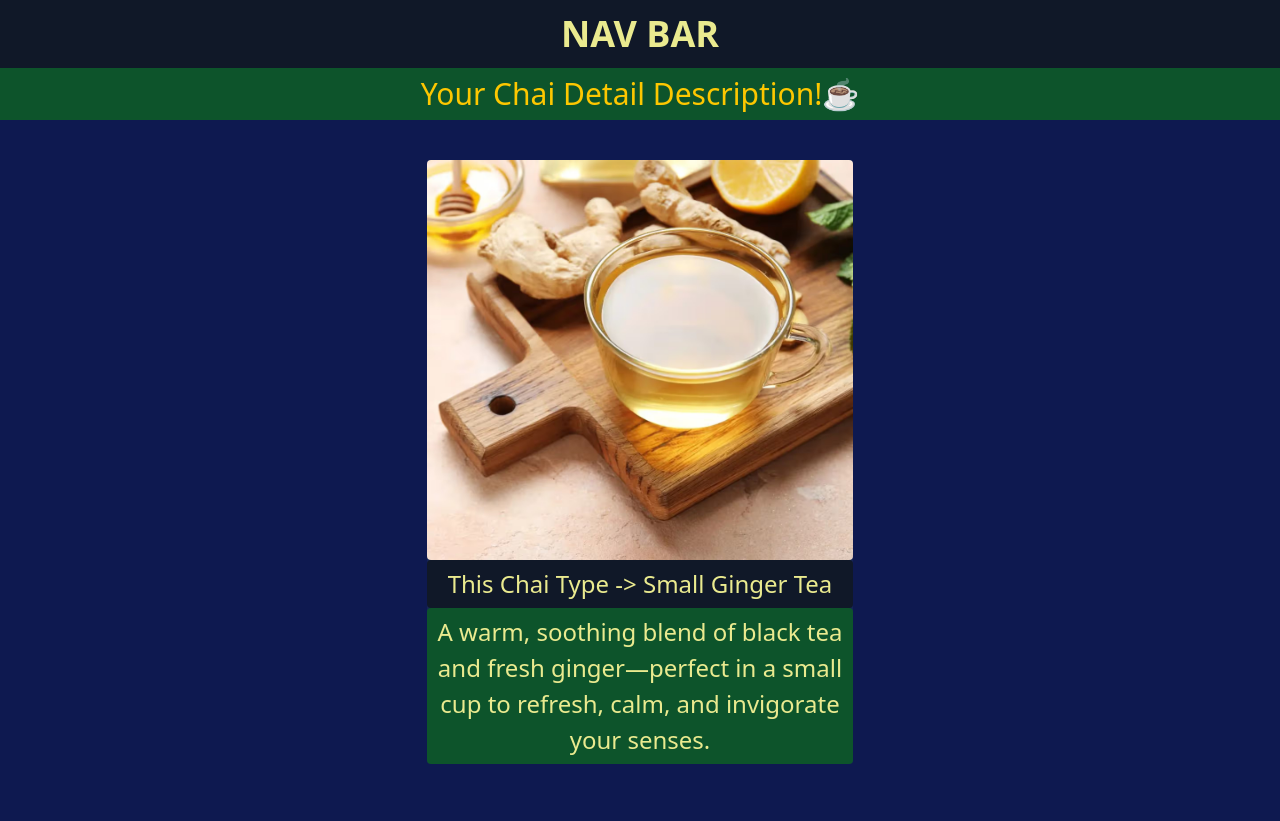
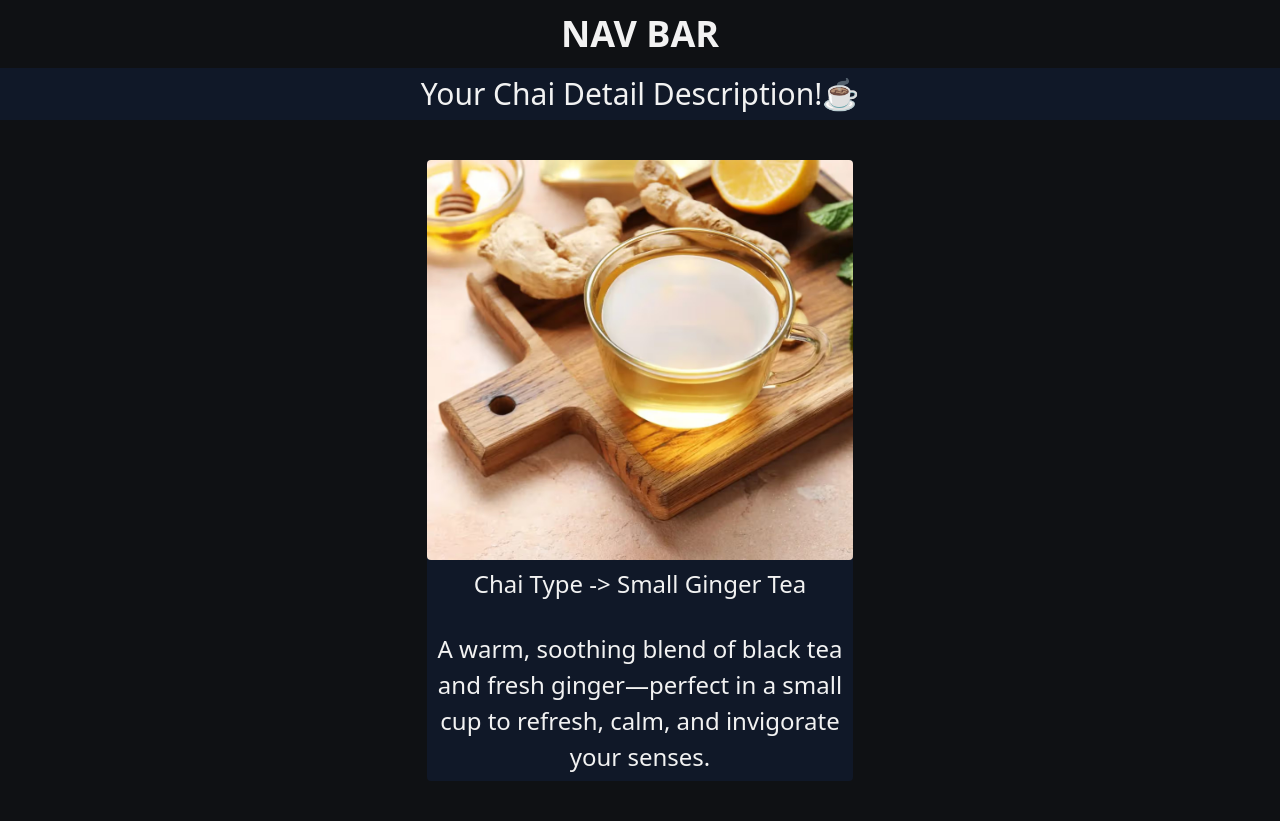
Before and after one commit to Abhishekkasni/Chai-Aur-Django-Project, a Django app: page /chai/1/ in a window 1280 px wide. Before the commit the page ends 764 px from the top, so only its background shows below. Run offline with Django 5.2, Linux system fonts and the light colour scheme; data comes from the database, SQL or seed files in the repository; style sheets or scripts are compiled from the project's sources; some libraries are stand-ins or nearby versions.

Commit message:
Updated the color theme of the web app

```diff
--- /dev/null
+++ b/chaiAurDjango/chai/forms.py
@@ -0,0 +1,4 @@
+from django import forms
+from .models import ChaiVariety
+
+class ChaiVarietyForm(forms.Form):
--- a/chaiAurDjango/chai/templates/chai/chai_detail.html
+++ b/chaiAurDjango/chai/templates/chai/chai_detail.html
@@ -1,15 +1,16 @@
 {% extends "layout.html" %}
 {% block title %}
-Home Page
+Chai Detail Page
 {% endblock %}
 {% block content %}
-<h1 class='bg-green-900 text-3xl text-yellow-400 p-2'>
+<h1 class='bg-gray-900 text-3xl p-2'>
     Your Chai Detail Description!☕
 </h1>
-<div class='bg-blue-950 w-1/3 h-[100%] mx-auto my-10 rounded'>
+<div class='bg-gray-900 w-1/3 h-[100%] mx-auto my-10 rounded'>
     <img src="{{chai.image.url}}" class='h-100 w-full rounded' alt="">
-    <h3 class='flex flex-col p-1.5 bg-gray-900 rounded'>This Chai Type -> {{chai.name}}</h3>
-    <h3 class='flex flex-col p-1.5 bg-green-900 rounded'>{{chai.description}}</h3>
+    <h3 class='flex flex-col p-1.5 rounded'>Chai Type -> {{chai.name}}</h3>
+    <hr class="w-[60%] mx-auto my-2 border-gray-900">
+    <h3 class='flex flex-col p-1.5 rounded'>{{chai.description}}</h3>
 
 </div>
 {% endblock %}
--- /dev/null
+++ b/chaiAurDjango/chai/templates/chai/chai_stores.html
@@ -0,0 +1,4 @@
+{% extends "layout.html" %}
+{% block content %}
+Forms Block
+{% endblock %}
--- a/chaiAurDjango/chai/urls.py
+++ b/chaiAurDjango/chai/urls.py
@@ -3,4 +3,5 @@ from . import views
 urlpatterns = [
     path('',views.all_chai,name='all_chai'),
     path('<int:chai_id>/',views.chai_detail,name='chai_detail'),
+    path('chai_stores/',views.chai_store_view,name='chai_stores'),
 ]
--- a/chaiAurDjango/chai/views.py
+++ b/chaiAurDjango/chai/views.py
@@ -10,3 +10,6 @@ def all_chai(request):
 def chai_detail(request, chai_id):
     chai = get_object_or_404(ChaiVariety,pk=chai_id)
     return render(request,'chai/chai_detail.html',{'chai':chai})
+
+def chai_store_view(request):
+    return render(request,'chai/chai_stores.html')
--- a/chaiAurDjango/static/style.css
+++ b/chaiAurDjango/static/style.css
@@ -1,12 +1,14 @@
 body {
-  background-color: rgba(2, 13, 71, 0.95);
-  color: rgb(234, 234, 143);
+  background-color: #0f1114;
+  color: #f2f2f2;
   text-align: center;
   font-size: x-large;
 }
 button{
-  background-color: rgba(2, 10, 53, 0.95);
+  background-color: #f2f2f2;
+  color: #0d0f12;
 }
 button:hover{
-  background-color: rgba(11, 25, 102, 0.95);
+  background-color: #2a2b2b;
+  color: #f2f2f2;
 }
--- a/chaiAurDjango/templates/layout.html
+++ b/chaiAurDjango/templates/layout.html
@@ -1,16 +1,15 @@
 {% load static tailwind_tags %}
-{% load static %}
 <!DOCTYPE html>
 <html lang="en">
 <head>
     <meta charset="UTF-8">
     <meta name="viewport" content="width=device-width, initial-scale=1.0">
-    <title>{% block title %}Default Title{% endblock %}</title>
+    <title>{% block title %}Edit Title For This Page{% endblock %}</title>
     <link rel="stylesheet" href="{% static 'style.css' %}">
     {% tailwind_css %}
 </head>
 <body>
-    <nav class='text-4xl p-3.5 bg-gray-900 font-bold'>NAV BAR</nav>
+    <nav class='text-4xl p-3.5 font-bold'>NAV BAR</nav>
     {% block content %}
     {% endblock %}
 </body>
--- a/chaiAurDjango/templates/website/about.html
+++ b/chaiAurDjango/templates/website/about.html
@@ -3,7 +3,7 @@
 About Page
 {% endblock %}
 {% block content %}
-<h1 class='bg-green-900 text-3xl text-yellow-400 p-2'>
+<h1 class='bg-gray-900 text-3xl p-2'>
     This is chai aur Django | About page🤔
 </h1>
 {% endblock %}
--- a/chaiAurDjango/templates/website/contact.html
+++ b/chaiAurDjango/templates/website/contact.html
@@ -3,7 +3,7 @@
 Contact Page
 {% endblock %}
 {% block content %}
-<h1 class='bg-green-900 text-3xl text-yellow-400 p-2'>
+<h1 class='bg-gray-900 text-3xl p-2'>
     This is chai aur Django | Contact page✉️
 </h1>
 {% endblock %}
--- a/chaiAurDjango/templates/website/index.html
+++ b/chaiAurDjango/templates/website/index.html
@@ -3,7 +3,7 @@
 Home Page
 {% endblock %}
 {% block content %}
-<h1 class='bg-green-900 text-3xl text-yellow-400 p-2'>
+<h1 class='bg-gray-900 text-3xl p-2'>
     This is chai aur Django | Home page🏠
 </h1>
 {% endblock %}
```
Also changed, not shown: chaiAurDjango/chai/templates/chai/all_chai.html (+3 -4 lines).
